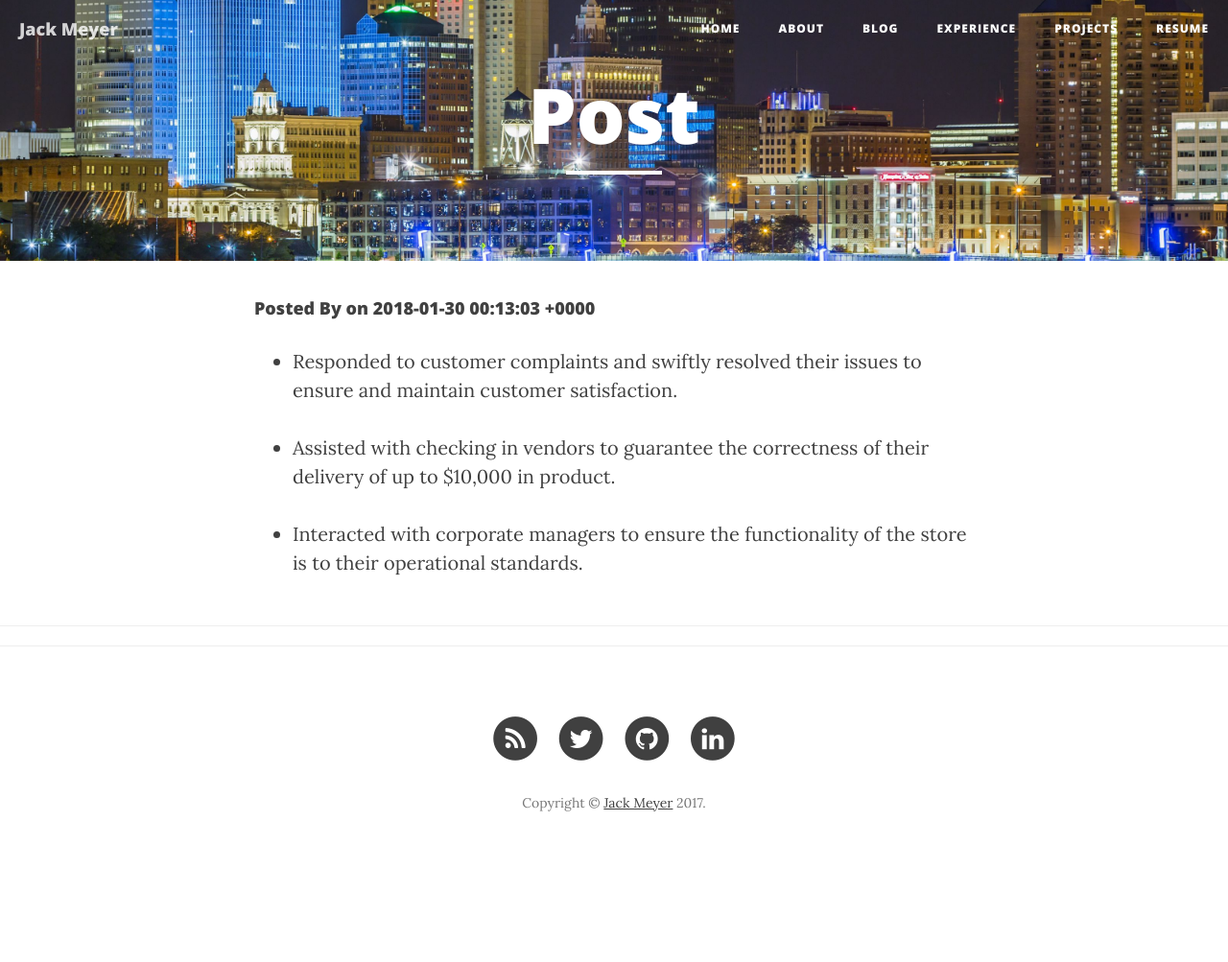
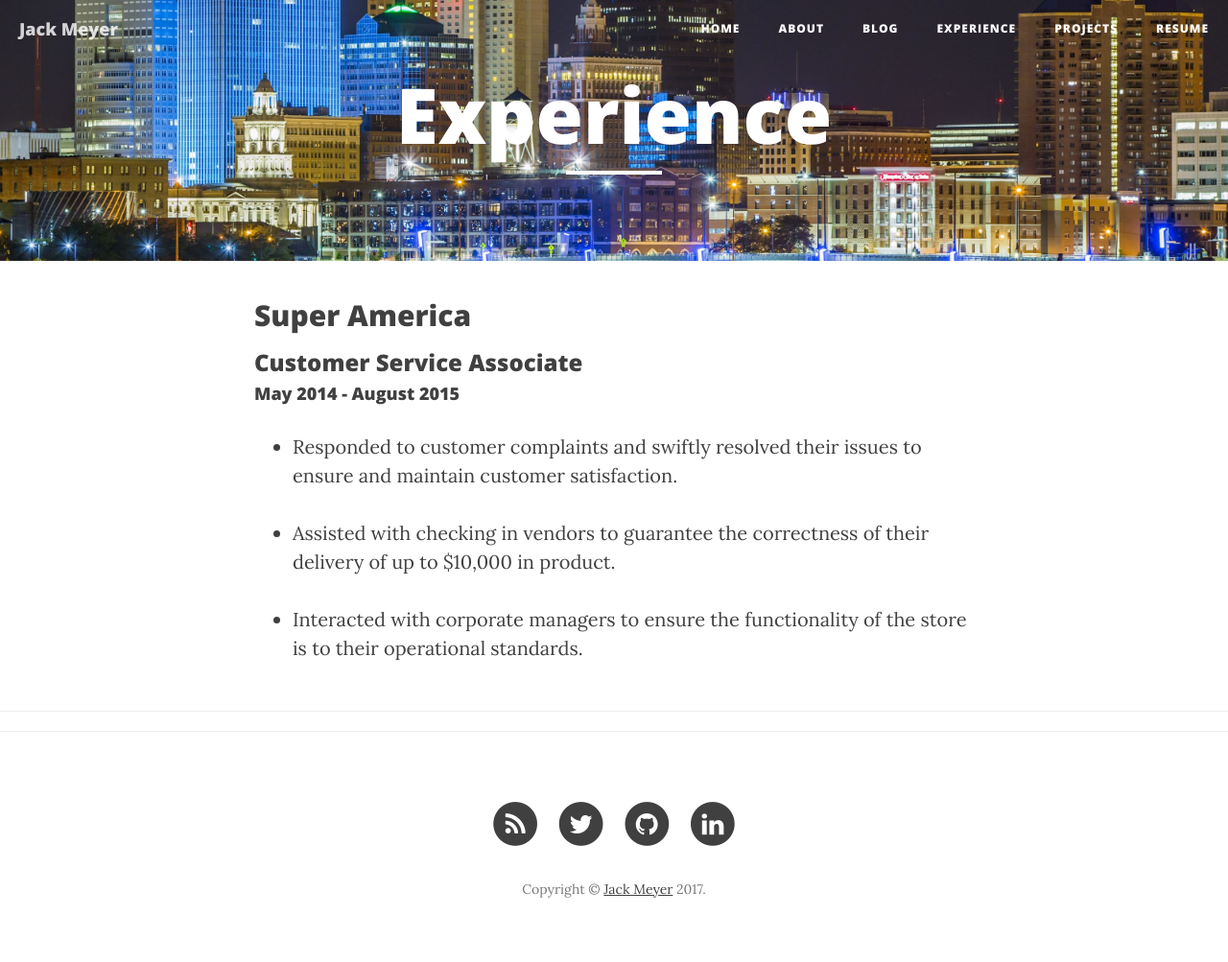
Before and after one commit to jackcmeyer/jackcmeyer.github.io, a Jekyll site: the page built from _posts/2015-08-01-superamerica.markdown, in a window 1280 px wide. Shown: the whole page at 96% size. Built offline with Jekyll 4.4.1, drawn with Linux system fonts in a browser that asks for light colours; nearby versions of some CDN libraries; our own code applies the rules of GitHub Pages for plain Markdown files; before the commit the page ends 913 px from its top, so only the background shows below that.

Commit message:
Update 2015-08-01-superamerica.markdown

```diff
--- a/_posts/2015-08-01-superamerica.markdown
+++ b/_posts/2015-08-01-superamerica.markdown
@@ -1,8 +1,8 @@
 ---
 layout: experience
-title: "Super America
+title: "Super America"
 subtitle: "Customer Service Associate"
-description: May 2014 - August 2015"
+description: "May 2014 - August 2015"
 category: "experience"
 author: "Jack Meyer"
 ---
```
